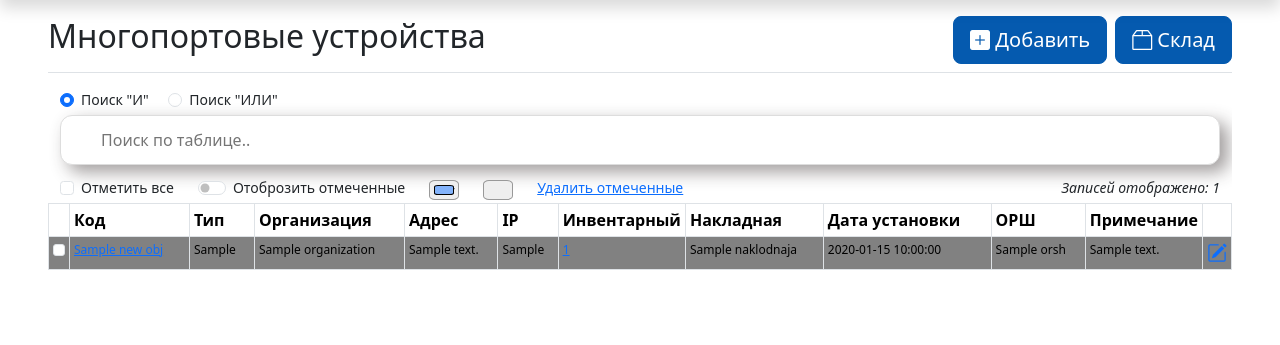
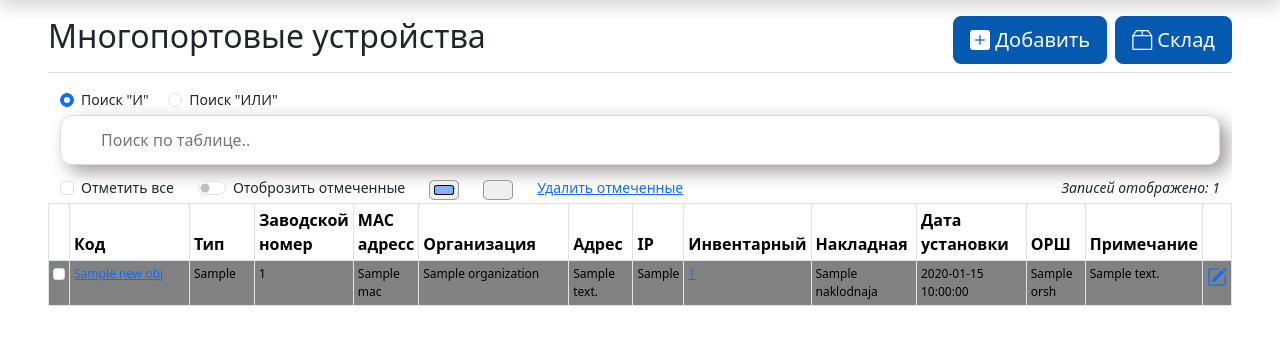
Before and after one commit to MrSoSadGuy/Hardware_Components, a Flask app: template templates/MA_page.html in a window 1280 px wide. Shown: the part 40-385 px from the top of the page. Run offline with Flask 3, Linux system fonts and the light colour scheme; tables that the repository leaves empty hold one stand-in row (values such as "Sample post"); the template is opened without the code that fills it: values that come from a table or form of the project are taken from there, most other values are stand-ins (such as "Sample title", 1, 10 or a date in 2020); some libraries are stand-ins or nearby versions.

Commit message:
14.01.25 p1

```diff
--- a/routes.py
+++ b/routes.py
@@ -134,6 +134,8 @@ def get_data_for_jinja():
         if len(object[i].unit)>0:
             new_obj['type_equipment'] = object[i].unit[0].type_equipment
             new_obj['inv_number'] = object[i].unit[0].inv_number
+            new_obj['serial_number'] = object[i].unit[0].serial_number
+            new_obj['MAC'] = object[i].unit[0].MAC
         else:
             new_obj['type_equipment'] =''
             new_obj['inv_number'] = ''
--- a/static/js/to_fill_modals.js
+++ b/static/js/to_fill_modals.js
@@ -12,7 +12,7 @@ async function sostav_ma_unit(dataID){
     const tbody_mod = document.getElementById('new_MA_modules_tbody_id');
     while (tbody_mod.rows.length) {tbody_mod.deleteRow(0);}
     document.getElementById("btn_to_add_new_ma_modules").setAttribute("class", "btn btn-primary");
-    const column_name_unit = ['type_equipment','inv_number','serial_number','note'];
+    const column_name_unit = ['type_equipment','inv_number','serial_number','MAC','note'];
     const column_name_modules = ['type','inv_number','serial_number','note'];
     if (Object.keys(data[1]).length > 0){
         for (let key in data[1]){
@@ -73,10 +73,12 @@ function create_tables(moduls, table_id, column_name, db_table, busy, tag){
     const tbody_current = document.getElementById(table_id);
     moduls.forEach(item => {
         const tr = document.createElement('tr');
+
         for (let i = 0; i < column_name.length; i++) {
             const td = document.createElement('td');
-            td.setAttribute('width', '22.5%')
-            td.contentEditable = true;
+            let width = 100/(column_name).length
+            td.setAttribute('width', width+'%')
+            i>0?td.contentEditable = true:td.contentEditable = false;
 
             if (column_name[i] === 'inv_number'){
                 const a1 = document.createElement('a');
@@ -97,6 +99,17 @@ function create_tables(moduls, table_id, column_name, db_table, busy, tag){
         const i2 = document.createElement('i');
         const i3 = document.createElement('i');
         const div = document.createElement('div');
+        a1.appendChild(i1);
+        a2.appendChild(i2);
+        a3.appendChild(i3);
+        div.appendChild(a1);
+        div.appendChild(a3);
+        div.appendChild(a2);
+        td8.appendChild(div);
+        tr.appendChild(td8);
+        td8.setAttribute('style',"width:70px")
+        tbody_current.appendChild(tr);
+        let n_cells = tr.cells.length-1
         div.setAttribute('class','d-grid gap-1 d-md-flex');
         a1.setAttribute('id','btn_edit_ma_mod_'+item['id']);
         a1.setAttribute('class','btn btn-primary btn-sm');
@@ -112,7 +125,7 @@ function create_tables(moduls, table_id, column_name, db_table, busy, tag){
         a2.setAttribute('class','btn btn-primary btn-sm');
         a3.setAttribute('id','btn_send_ma_mod_to_storage_'+item['id']);
         a3.setAttribute('class','btn btn-primary btn-sm');
-        a1.onclick = function (){edit_row(db_table + '_edited', item['id'],'btn_edit_ma_mod_'+item['id'],table_id, this.closest("tr"), 4)};
+        a1.onclick = function (){edit_row(db_table + '_edited', item['id'],'btn_edit_ma_mod_'+item['id'],table_id, this.closest("tr"), n_cells)};
         a2.onclick = function (){
             console.log(this.closest(tag))
             delete_row(db_table, item['id'],'btn_del_ma_mod_'+item['id'],table_id, this.closest(tag))};
@@ -130,16 +143,7 @@ function create_tables(moduls, table_id, column_name, db_table, busy, tag){
         i1.setAttribute('class', "bi bi-pencil-square h7");
         i2.setAttribute('class', "bi bi-trash3 h7");
         i3.setAttribute('class', "bi bi-box-arrow-up-right h10");
-        a1.appendChild(i1);
-        a2.appendChild(i2);
-        a3.appendChild(i3);
-        div.appendChild(a1);
-        div.appendChild(a3);
-        div.appendChild(a2);
-        td8.appendChild(div);
-        tr.appendChild(td8);
-        td8.setAttribute('style',"width:70px")
-        tbody_current.appendChild(tr);
+
     })
     tooltip_func(table_id)
 }
@@ -147,7 +151,7 @@ function create_tables2(table_id, column_name, unit_id){
     const tbody_current = document.getElementById(table_id);
     const tr = document.createElement('tr');
     const td = document.createElement('td');
-    td.setAttribute('colspan', '5')
+    td.setAttribute('colspan', '6')
     const tr_h = document.createElement('tr');
     const thead_n = document.createElement('thead');
     thead_n.appendChild(tr_h)
@@ -170,7 +174,7 @@ async function ma_unit_storage(table_id, stor_id, tbody_ma_id){
     while (table_current.getElementsByTagName("tbody").length>0) {table_current.removeChild(table_current.getElementsByTagName("tbody")[0]);}
     const stor_ma_unit = await fetch_data(stor_id,'/get_data_from_db/Objects_ur_lica',"POST");
     console.log("🚀 ~ ma_unit_storage ~ stor_ma_unit:", stor_ma_unit)
-    const column_name = ['type_equipment','inv_number','serial_number','note'];
+    const column_name = ['type_equipment','inv_number','serial_number','MAC','note'];
     const column_name_mod = ['type','inv_number','serial_number','note'];
     document.getElementById('btn_to_add_new_ma_storage').onclick = function(){
         storage_reset_tbody(this.id, stor_id)
--- a/templates/MA_page.html
+++ b/templates/MA_page.html
@@ -294,6 +294,7 @@
                       {# <th scope="col">Наименование</th> #}
                       <th scope="col">Инвентарный номер</th>
                       <th scope="col">Заводской номер</th>
+                      <th scope="col">MAC адрес</th>
                       <th scope="col">Примечание</th>
                         <th style="width:70px"></th>
                     </tr>
@@ -392,6 +393,7 @@
                       <th scope="col">Тип</th>
                       <th scope="col">Инвентарный номер</th>
                       <th scope="col">Заводской номер</th>
+                      <th scope="col">MAC адрес</th>
                       <th scope="col">Примечание</th>
                         <th style="width:70px"></th>
                     </tr>
@@ -664,6 +666,8 @@
                       <th  scope="col" style="width: 15px"></th>
                       <th  scope="col">Код</th>
                       <th  scope="col">Тип</th>
+                      <th  scope="col">Заводской номер</th>
+                      <th  scope="col">MAC адресс</th>
                       <th  scope="col">Организация</th>
                       <th   scope="col">Адрес</th>
                       <th   scope="col">IP</th>
@@ -682,6 +686,8 @@
                             <td style="width: 15px" data-id="{{ un.id }}"><input class="form-check-input" type="checkbox" value="" id="flexCheck_{{ un.id }}"></td>
                             <td style="width: 120px"><a href="" data-bs-toggle="modal" data-bs-target="#SostavModal"  data-id ="{{ un.id }}" data-cod ="{{ un.cod_name }}"  >{{ un.cod_name }}</a></td>
                             <td style="width: 65px">{{ un.type_equipment }}</td>
+                            <td style="width: 65px">{{ un.serial_number }}</td>
+                            <td style="width: 65px">{{ un.MAC }}</td>
                             <td style="width: 150px">{{ un.organization }}</td>
                             <td>{{ un.address }}</td>
                             <td>{{ un.IP}}</td>
```
Also changed, not shown: add_save_del.py (+5 -3 lines), 1 other file.
